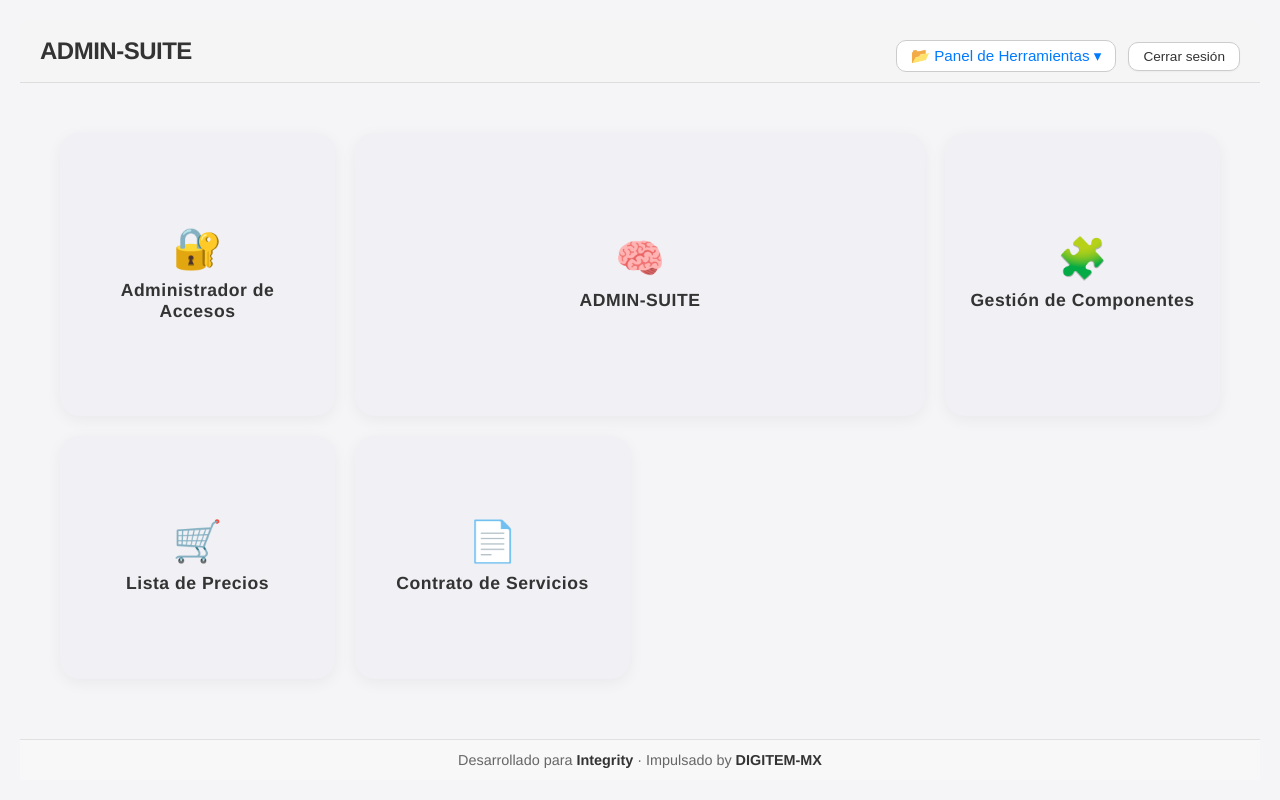
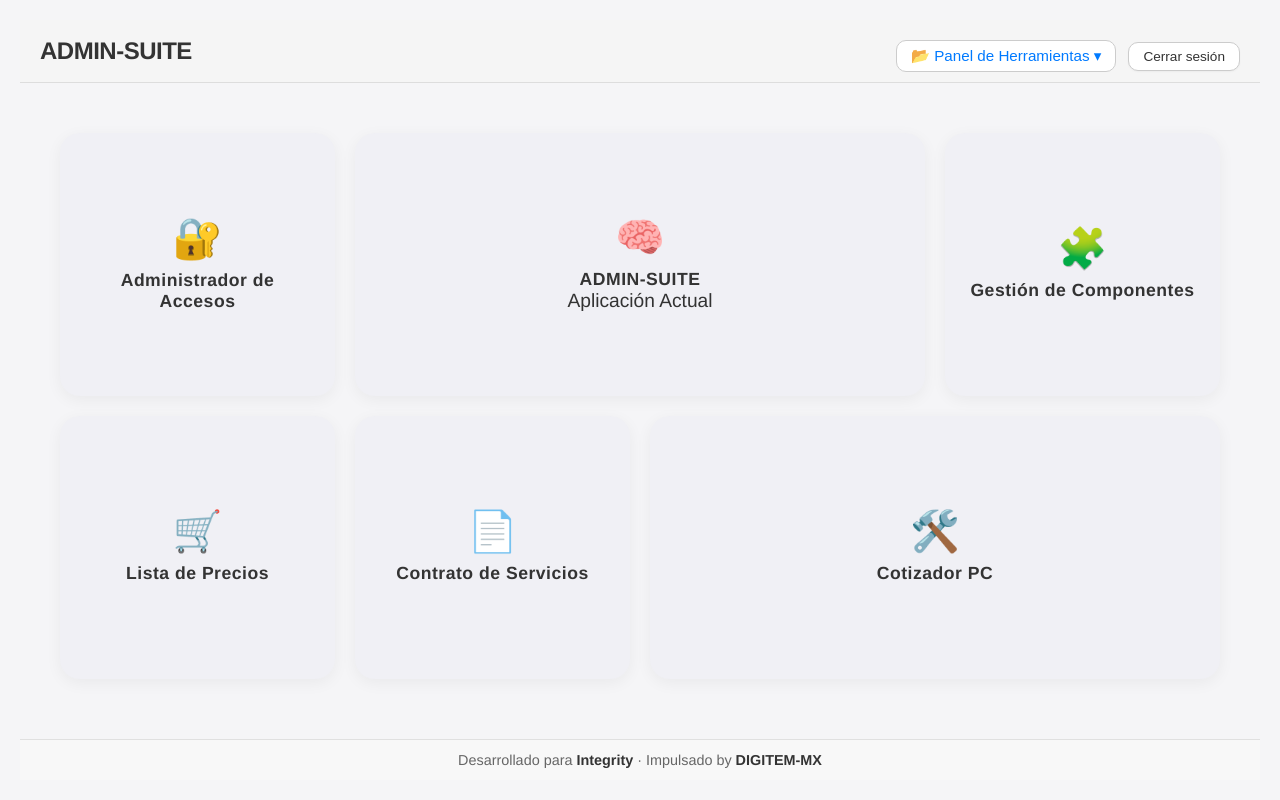
Before and after one commit to emmarhf/IntegrityDB-Backend, a website: page index.html in a window 1280 px wide. Drawn offline with nearby package versions, Linux system fonts and the light colour scheme.

Commit message:
Update V6

```diff
--- a/index.html
+++ b/index.html
@@ -37,6 +37,7 @@
         <a href="index.html" class="card-modulo grande modulo-admin">
             <div class="icono">🧠</div>
             <h3>ADMIN-SUITE</h3>
+            <p>Aplicación Actual</p>
         </a>
 
         <a href="componentes.html" class="card-modulo modulo-componentes">
@@ -54,6 +55,11 @@
           <h3>Contrato de Servicios</h3>
         </a>
 
+        <a href="https://betaconfiguradorwh.vercel.app" class="card-modulo grande cotizador">
+          <div class="icono">🛠️</div>
+          <h3>Cotizador PC</h3>
+        </a>
+
     </main>
 
     <footer class="footer-app">
--- a/styles.css
+++ b/styles.css
@@ -1357,6 +1357,11 @@
     color: white;
   }
 
+  .card-modulo.cotizador:hover {
+    background: linear-gradient(135deg, #d7d369, #a7e11e);
+    color: white;
+  }
+
   .card-modulo.modulo-accesos:hover {
     background: linear-gradient(135deg, #3a1c71, #d76d77, #ffaf7b);
     color: white;
```
